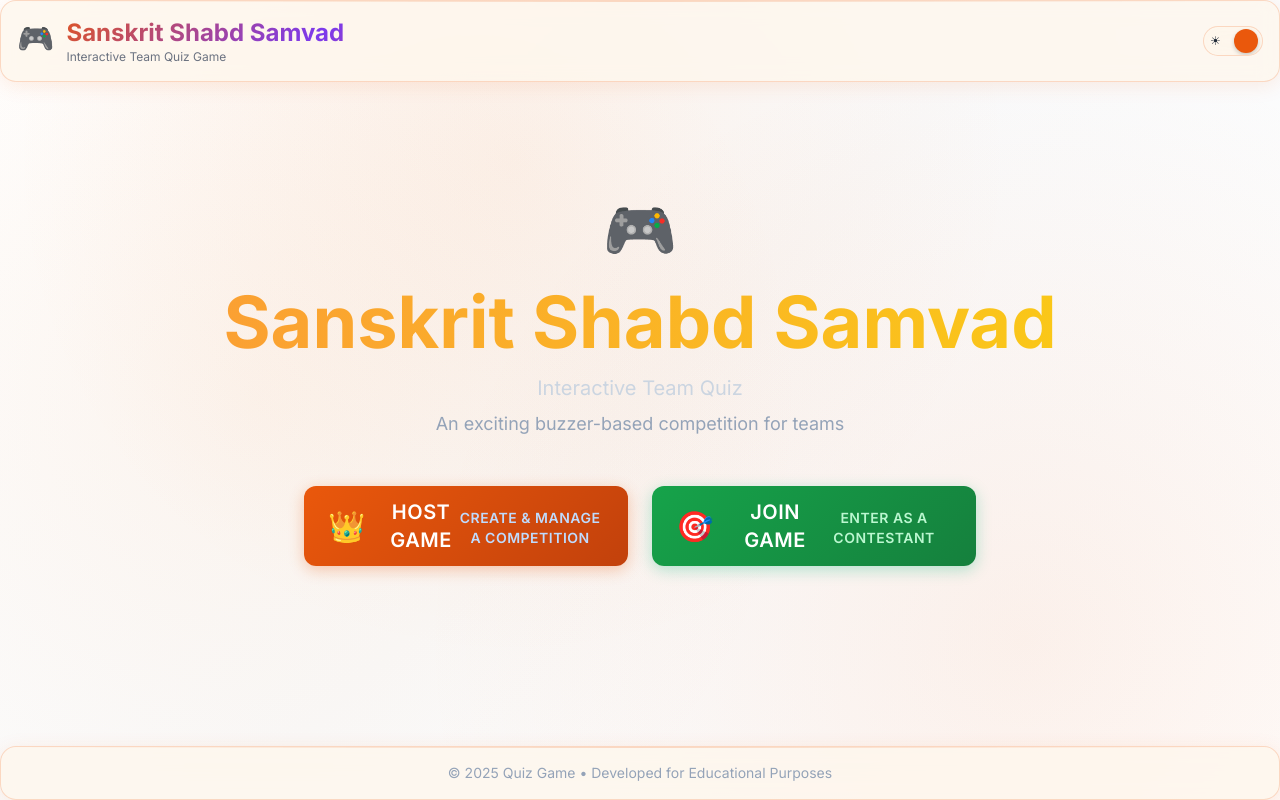
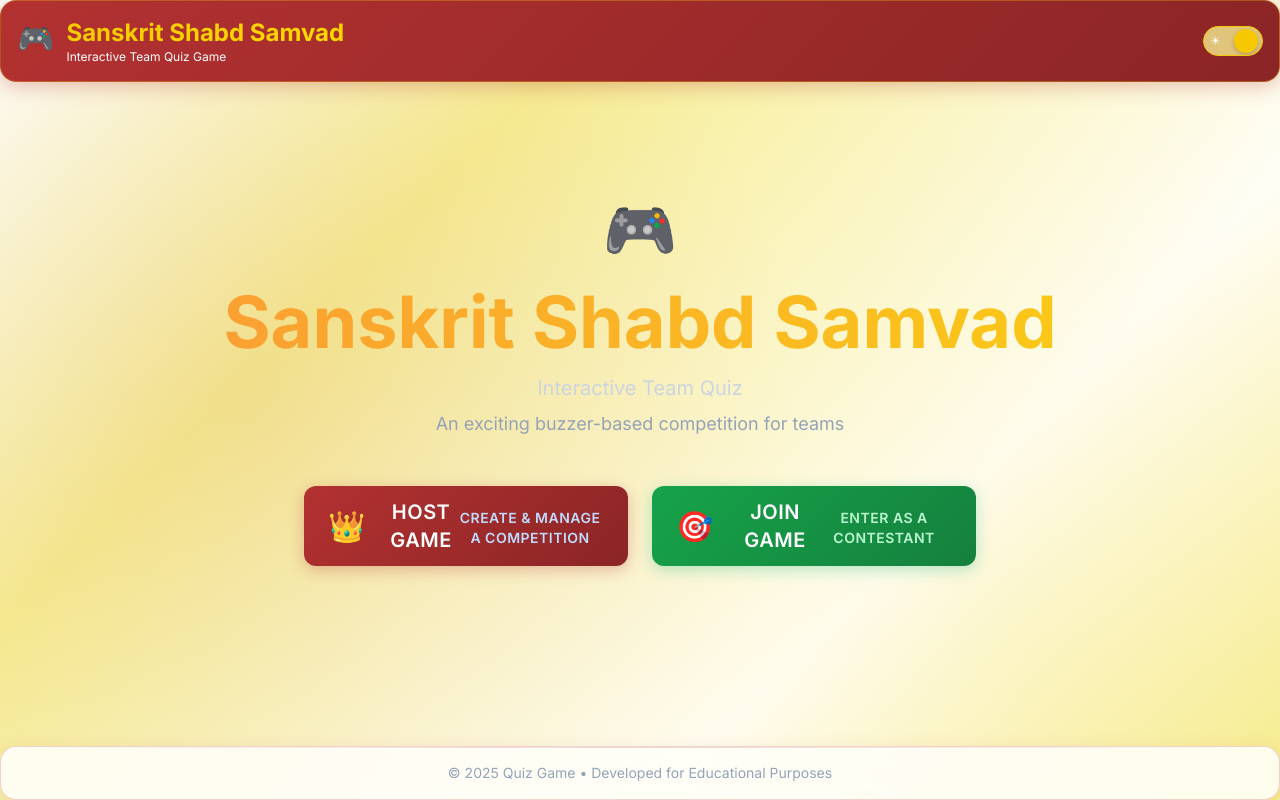
Before and after one commit to SomyaDwivedi/sanskrit-game-client, a React (Create React App) app in the folder frontend/: page / in a window 1280 px wide. Built offline with nearby package versions, Linux system fonts and the light colour scheme.

Commit message:
refactor: update logo and header styles for improved theme consistency and clarity

```diff
--- a/frontend/src/components/common/Logo.tsx
+++ b/frontend/src/components/common/Logo.tsx
@@ -8,7 +8,7 @@ const Logo: React.FC = () => (
         className="text-2xl font-bold gradient-text-primary"
         style={{
           color: 'var(--logo-text)',
-          background: 'linear-gradient(135deg, var(--primary) 0%, var(--accent) 50%, var(--primary) 100%)',
+          background: 'linear-gradient(135deg, var(--header-accent, var(--accent)) 0%, #FFD700 50%, var(--header-accent, var(--accent)) 100%)',
           WebkitBackgroundClip: 'text',
           WebkitTextFillColor: 'transparent',
           backgroundClip: 'text',
--- a/frontend/src/components/layout/Header.tsx
+++ b/frontend/src/components/layout/Header.tsx
@@ -70,13 +70,13 @@ const ThemeToggle: React.FC = () => {
 
 const Header: React.FC<HeaderProps> = ({ gameCode, timer }) => {
   return (
-    <header className="glass-card p-4 mb-6 sticky top-0 z-50 backdrop-blur-md">
+    <header className="glass-card header-card p-4 mb-6 sticky top-0 z-50 backdrop-blur-md">
       <div className="container mx-auto flex justify-between items-center">
         <Logo />
 
         {gameCode && (
           <div className="text-center">
-            <div className="text-sm text-slate-400">Game Code</div>
+            <div className="text-sm opacity-80">Game Code</div>
             <div className="text-2xl font-mono font-bold gradient-text-primary">
               {gameCode}
             </div>
@@ -86,7 +86,7 @@ const Header: React.FC<HeaderProps> = ({ gameCode, timer }) => {
         <div className="flex items-center gap-4">
           {timer && (
             <div className="timer-display">
-              <span className="text-sm text-slate-400">Time</span>
+              <span className="text-sm opacity-80">Time</span>
               <span className="text-xl font-bold ml-2">{timer}</span>
             </div>
           )}
--- a/frontend/src/styles/index.css
+++ b/frontend/src/styles/index.css
@@ -24,41 +24,46 @@
   --glass-shadow: rgba(0, 0, 0, 0.3);
 }
 
-/* Light Mode Variables */
+/* Light Mode Variables - Updated with your colors */
 [data-theme="light"] {
-  /* Primary Orange Colors */
-  --primary: #ea580c;
-  --primary-dark: #c2410c;
-  --primary-light: #fb923c;
-  --primary-lighter: #fed7aa;
+  /* Primary Red-Orange Colors (B33131) */
+  --primary: #B33131;
+  --primary-dark: #8B2525;
+  --primary-light: #CC4444;
+  --primary-lighter: #E55555;
 
-  /* Secondary Colors */
-  --secondary: #dc2626;
-  --secondary-dark: #b91c1c;
-  --accent: #7c3aed;
+  /* Yellow/Gold Colors (F5C800) */
+  --secondary: #F5C800;
+  --secondary-dark: #D4A800;
+  --accent: #F5C800;
   --success: #16a34a;
-  --warning: #f59e0b;
+  --warning: #F5C800;
 
-  /* Light Background Theme */
-  --bg-primary: #ffffff;
-  --bg-secondary: #f9fafb;
-  --bg-card: #fef7ed;
-  --bg-card-hover: #fff7ed;
+  /* Light Yellow Background (F6ED92) */
+  --bg-primary: #FFFFFF;
+  --bg-secondary: #F6ED92;
+  --bg-card: #FFFEF8;
+  --bg-card-hover: #F6ED92;
+
+  /* Header specific colors */
+  --header-bg: #B33131;
+  --header-text: #FFFFFF;
+  --header-accent: #F5C800;
 
   /* Text Colors */
-  --text-primary: #1f2937;
-  --text-secondary: #4b5563;
-  --text-muted: #6b7280;
-  --text-light: #9ca3af;
+  --text-primary: #2C1810;
+  --text-secondary: #4A2F1C;
+  --text-muted: #6B4423;
+  --text-light: #8B5A2A;
 
   /* Border Colors */
-  --border: #e5e7eb;
-  --border-dark: #d1d5db;
+  --border: #E5D5A0;
+  --border-dark: #D4C080;
 
   /* Glass/Card Effects */
-  --glass: rgba(254, 247, 237, 0.8);
-  --glass-border: rgba(234, 88, 12, 0.2);
-  --glass-shadow: rgba(234, 88, 12, 0.1);
+  --glass: rgba(246, 237, 146, 0.8);
+  --glass-border: rgba(179, 49, 49, 0.2);
+  --glass-shadow: rgba(179, 49, 49, 0.1);
 }
 
 * {
@@ -77,6 +82,25 @@ body {
   transition: background-color 0.3s ease, color 0.3s ease;
 }
 
+/* Enhanced Header Styles for Light Theme */
+[data-theme="light"] .glass-card.header-card {
+  background: linear-gradient(135deg, var(--header-bg) 0%, #8B2525 100%);
+  border: 1px solid rgba(245, 200, 0, 0.3);
+  box-shadow: 0 4px 20px rgba(179, 49, 49, 0.3);
+  backdrop-filter: none;
+}
+
+[data-theme="light"] .glass-card.header-card * {
+  color: var(--header-text) !important;
+}
+
+[data-theme="light"] .glass-card.header-card .gradient-text-primary {
+  background: linear-gradient(135deg, var(--header-accent) 0%, #FFD700 50%, var(--header-accent) 100%);
+  -webkit-background-clip: text;
+  -webkit-text-fill-color: transparent;
+  background-clip: text;
+}
+
 /* Theme Toggle Switch Styles */
 .theme-toggle {
   position: relative;
@@ -89,6 +113,11 @@ body {
   transition: all 0.3s ease;
   backdrop-filter: blur(10px);
   overflow: hidden;
+}
+
+[data-theme="light"] .theme-toggle {
+  background: rgba(246, 237, 146, 0.8);
+  border: 1px solid var(--header-accent);
 }
 
 .theme-toggle::before {
@@ -106,6 +135,7 @@ body {
 
 [data-theme="light"] .theme-toggle::before {
   transform: translateX(28px);
+  background: var(--header-accent);
 }
 
 .theme-toggle-icon {
@@ -128,6 +158,7 @@ body {
 
 [data-theme="light"] .theme-toggle .sun-icon {
   opacity: 1;
+  color: #B33131;
 }
 
 [data-theme="light"] .theme-toggle .moon-icon {
@@ -145,9 +176,9 @@ body {
   background: linear-gradient(135deg, #0f172a 0%, #1e293b 50%, #0f172a 100%);
 }
 
-/* Light theme background */
+/* Light theme background - Updated with your colors */
 [data-theme="light"] .gradient-bg {
-  background: linear-gradient(135deg, #ffffff 0%, #f9fafb 50%, #ffffff 100%);
+  background: linear-gradient(135deg, #FFFFFF 0%, #F6ED92 30%, #FFFEF8 70%, #F6ED92 100%);
 }
 
 .gradient-bg::before {
@@ -180,21 +211,21 @@ body {
     );
 }
 
-/* Light theme overlay */
+/* Light theme overlay - Updated with your colors */
 [data-theme="light"] .gradient-bg::before {
   background-image: radial-gradient(
       circle at 20% 50%,
-      rgba(251, 146, 60, 0.08) 0%,
+      rgba(179, 49, 49, 0.08) 0%,
       transparent 50%
     ),
     radial-gradient(
       circle at 80% 80%,
-      rgba(234, 88, 12, 0.08) 0%,
+      rgba(245, 200, 0, 0.08) 0%,
       transparent 50%
     ),
     radial-gradient(
       circle at 40% 20%,
-      rgba(249, 115, 22, 0.08) 0%,
+      rgba(246, 237, 146, 0.08) 0%,
       transparent 50%
     );
 }
@@ -209,6 +240,13 @@ body {
   overflow: hidden;
   box-shadow: 0 4px 20px var(--glass-shadow);
   transition: all 0.3s ease;
+}
+
+/* Enhanced glass cards for light theme */
+[data-theme="light"] .glass-card {
+  background: rgba(255, 254, 248, 0.9);
+  border: 1px solid rgba(179, 49, 49, 0.2);
+  box-shadow: 0 4px 20px rgba(179, 49, 49, 0.1);
 }
 
 .glass-card::before {
@@ -226,7 +264,7 @@ body {
   );
 }
 
-/* Button styles - Universal for both themes */
+/* Button styles - Updated for new color scheme */
 .btn-primary,
 .btn-secondary,
 .btn-accent,
@@ -258,9 +296,11 @@ body {
   box-shadow: 0 4px 15px rgba(59, 130, 246, 0.3);
 }
 
-/* Light theme primary button */
+/* Light theme primary button - Updated */
 [data-theme="light"] .btn-primary {
-  box-shadow: 0 4px 15px rgba(234, 88, 12, 0.3);
+  background: linear-gradient(135deg, #B33131 0%, #8B2525 100%);
+  color: white;
+  box-shadow: 0 4px 15px rgba(179, 49, 49, 0.3);
 }
 
 .btn-primary:hover {
@@ -269,7 +309,8 @@ body {
 }
 
 [data-theme="light"] .btn-primary:hover {
-  box-shadow: 0 8px 25px rgba(234, 88, 12, 0.4);
+  transform: translateY(-2px);
+  box-shadow: 0 8px 25px rgba(179, 49, 49, 0.4);
 }
 
 .btn-secondary {
@@ -282,9 +323,21 @@ body {
   box-shadow: 0 4px 15px rgba(239, 68, 68, 0.3);
 }
 
+/* Light theme secondary button */
+[data-theme="light"] .btn-secondary {
+  background: linear-gradient(135deg, #F5C800 0%, #D4A800 100%);
+  color: #2C1810;
+  box-shadow: 0 4px 15px rgba(245, 200, 0, 0.3);
+}
+
 .btn-secondary:hover {
   transform: translateY(-2px);
   box-shadow: 0 8px 25px rgba(239, 68, 68, 0.4);
+}
+
+[data-theme="light"] .btn-secondary:hover {
+  transform: translateY(-2px);
+  box-shadow: 0 8px 25px rgba(245, 200, 0, 0.4);
 }
 
 .btn-accent {
@@ -293,9 +346,21 @@ body {
   box-shadow: 0 4px 15px rgba(139, 92, 246, 0.3);
 }
 
+/* Light theme accent button */
+[data-theme="light"] .btn-accent {
+  background: linear-gradient(135deg, #F5C800 0%, #FFD700 100%);
+  color: #2C1810;
+  box-shadow: 0 4px 15px rgba(245, 200, 0, 0.3);
+}
+
 .btn-accent:hover {
   transform: translateY(-2px);
   box-shadow: 0 8px 25px rgba(139, 92, 246, 0.4);
+}
+
+[data-theme="light"] .btn-accent:hover {
+  transform: translateY(-2px);
+  box-shadow: 0 8px 25px rgba(245, 200, 0, 0.4);
 }
 
 .btn-success {
@@ -315,24 +380,21 @@ body {
   box-shadow: 0 4px 15px rgba(245, 158, 11, 0.3);
 }
 
+/* Light theme warning button */
+[data-theme="light"] .btn-warning {
+  background: linear-gradient(135deg, #F5C800 0%, #D4A800 100%);
+  color: #2C1810;
+  box-shadow: 0 4px 15px rgba(245, 200, 0, 0.3);
+}
+
 .btn-warning:hover {
   transform: translateY(-2px);
   box-shadow: 0 8px 25px rgba(245, 158, 11, 0.4);
 }
 
-/* Light theme outline button */
-.btn-light {
-  background: var(--bg-card);
-  color: var(--text-primary);
-  border: 2px solid var(--primary);
-  box-shadow: 0 2px 10px var(--glass-shadow);
-}
-
-.btn-light:hover {
-  background: var(--primary);
-  color: white;
+[data-theme="light"] .btn-warning:hover {
   transform: translateY(-2px);
-  box-shadow: 0 6px 20px var(--glass-shadow);
+  box-shadow: 0 8px 25px rgba(245, 200, 0, 0.4);
 }
 
 .btn-primary:disabled,
@@ -373,18 +435,18 @@ body {
   background: rgba(15, 23, 42, 0.9);
 }
 
-/* Light theme input field */
+/* Light theme input field - Updated */
 [data-theme="light"] .input-field {
-  background: var(--bg-card);
+  background: rgba(255, 254, 248, 0.9);
   border: 2px solid var(--border);
-  box-shadow: 0 2px 4px rgba(0, 0, 0, 0.05);
+  box-shadow: 0 2px 4px rgba(179, 49, 49, 0.05);
 }
 
 [data-theme="light"] .input-field:focus {
   outline: none;
   border-color: var(--primary);
-  box-shadow: 0 0 0 3px rgba(234, 88, 12, 0.1);
-  background: var(--bg-card);
+  box-shadow: 0 0 0 3px rgba(179, 49, 49, 0.1);
+  background: rgba(255, 254, 248, 1);
 }
 
 .input-field::placeholder {
@@ -412,15 +474,16 @@ body {
   border: 1px solid rgba(59, 130, 246, 0.3);
 }
 
-/* Light theme timer */
+/* Light theme timer - Updated */
 [data-theme="light"] .timer-display {
   background: linear-gradient(
     135deg,
-    var(--primary-lighter) 0%,
-    var(--primary-light) 100%
+    rgba(179, 49, 49, 0.1) 0%,
+    rgba(245, 200, 0, 0.1) 100%
   );
-  border: 1px solid var(--primary-light);
-  box-shadow: 0 2px 8px rgba(234, 88, 12, 0.1);
+  border: 1px solid var(--primary);
+  box-shadow: 0 2px 8px rgba(179, 49, 49, 0.1);
+  color: var(--header-text);
 }
 
 /* Enhanced buzzer button */
@@ -436,9 +499,20 @@ body {
   cursor: pointer;
 }
 
+/* Light theme buzzer button */
+[data-theme="light"] .buzzer-button {
+  background: linear-gradient(135deg, #B33131 0%, #CC4444 100%);
+  box-shadow: 0 8px 25px rgba(179, 49, 49, 0.3);
+}
+
 .buzzer-button:hover {
   transform: scale(1.05);
   box-shadow: 0 12px 35px rgba(239, 68, 68, 0.4);
+}
+
+[data-theme="light"] .buzzer-button:hover {
+  transform: scale(1.05);
+  box-shadow: 0 12px 35px rgba(179, 49, 49, 0.4);
 }
 
 .buzzer-button:active {
@@ -448,6 +522,10 @@ body {
 .buzzer-button.active {
   background: linear-gradient(135deg, #dc2626 0%, #ef4444 100%);
   animation: pulse-glow 2s infinite;
+}
+
+[data-theme="light"] .buzzer-button.active {
+  background: linear-gradient(135deg, #B33131 0%, #CC4444 100%);
 }
 
 .buzzer-button.disabled {
@@ -508,6 +586,19 @@ body {
   }
   50% {
     box-shadow: 0 12px 35px rgba(239, 68, 68, 0.6);
+    transform: scale(1.02);
+  }
+}
+
+/* Light theme pulse glow */
+[data-theme="light"] @keyframes pulse-glow {
+  0%,
+  100% {
+    box-shadow: 0 8px 25px rgba(179, 49, 49, 0.3);
+    transform: scale(1);
+  }
+  50% {
+    box-shadow: 0 12px 35px rgba(179, 49, 49, 0.6);
     transform: scale(1.02);
   }
 }
@@ -583,11 +674,11 @@ body {
 @keyframes orange-glow {
   0%,
   100% {
-    box-shadow: 0 0 20px rgba(234, 88, 12, 0.3);
+    box-shadow: 0 0 20px rgba(245, 200, 0, 0.3);
   }
   50% {
-    box-shadow: 0 0 30px rgba(234, 88, 12, 0.5),
-      0 0 40px rgba(249, 115, 22, 0.3);
+    box-shadow: 0 0 30px rgba(245, 200, 0, 0.5),
+      0 0 40px rgba(179, 49, 49, 0.3);
   }
 }
 
@@ -670,9 +761,9 @@ body {
   border-top: 3px solid white;
 }
 
-/* Light theme spinner */
+/* Light theme spinner - Updated */
 [data-theme="light"] .spinner {
-  border: 3px solid var(--primary-lighter);
+  border: 3px solid rgba(179, 49, 49, 0.3);
   border-top: 3px solid var(--primary);
 }
 
@@ -746,6 +837,12 @@ body {
   background: rgba(245, 158, 11, 0.05);
 }
 
+/* Light theme warning state */
+[data-theme="light"] .glass-card.warning-state {
+  border-color: var(--warning);
+  background: rgba(245, 200, 0, 0.05);
+}
+
 .glass-card.error-state {
   border-color: var(--secondary);
   background: rgba(220, 38, 38, 0.05);
@@ -757,6 +854,21 @@ body {
     135deg,
     var(--primary) 0%,
     var(--accent) 50%,
+    var(--primary) 100%
+  );
+  -webkit-background-clip: text;
+  -webkit-text-fill-color: transparent;
+  background-clip: text;
+  background-size: 200% 200%;
+  animation: gradient 3s ease infinite;
+}
+
+/* Light theme gradient text */
+[data-theme="light"] .gradient-text-primary {
+  background: linear-gradient(
+    135deg,
+    var(--primary) 0%,
+    var(--secondary) 50%,
     var(--primary) 100%
   );
   -webkit-background-clip: text;
@@ -878,6 +990,6 @@ body {
 }
 
 [data-theme="light"] {
-  --logo-text: #1f2937;
-  --subtitle-text: #6b7280;
+  --logo-text: #FFFFFF;
+  --subtitle-text: #F5C800;
 }
```
